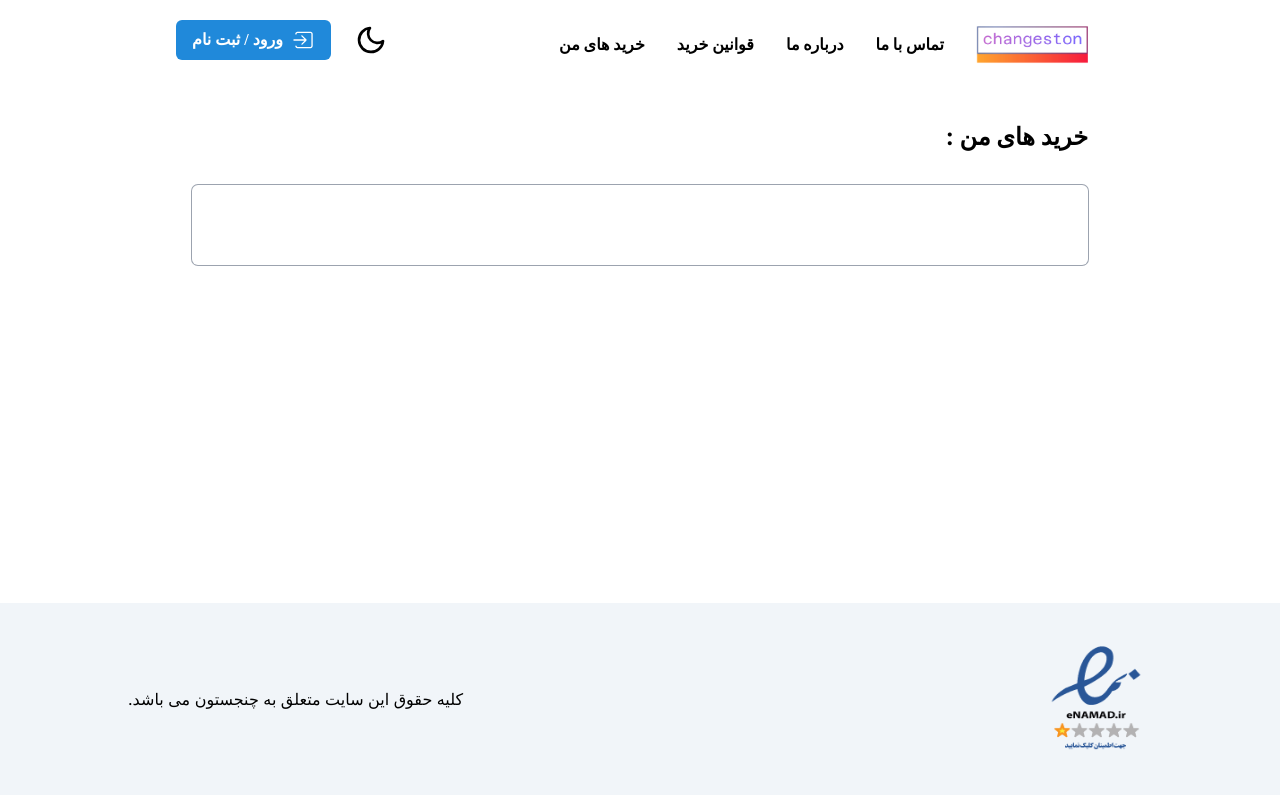
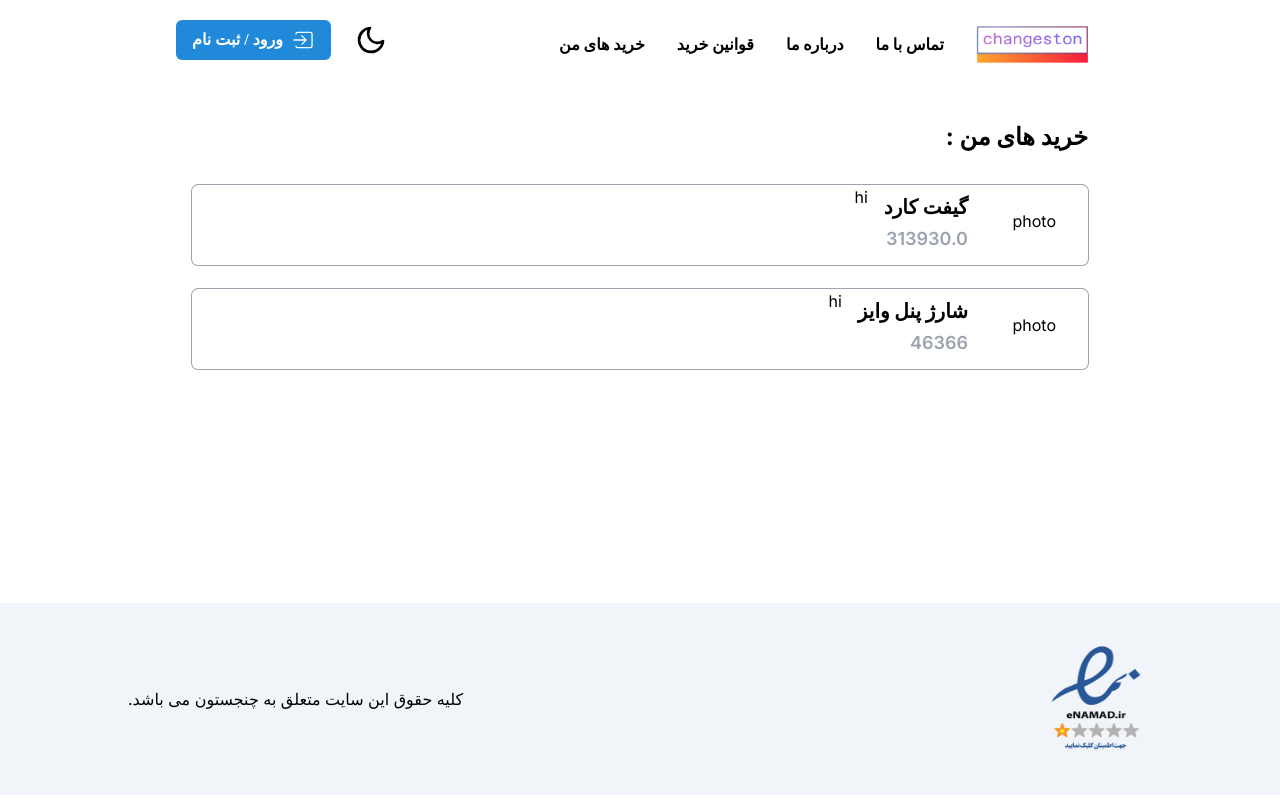
Before and after one commit to mtighorbani/Changeston, a Next.js app: page /mypurchase in a window 1280 px wide. Built offline with nearby package versions, Linux system fonts and the light colour scheme.

Commit message:
MyPurchasePage

```diff
--- a/app/mypurchase/page.tsx
+++ b/app/mypurchase/page.tsx
@@ -1,18 +1,70 @@
-import axios from 'axios'
-import React from 'react'
+import axios from "axios";
+import React from "react";
 
+const userPurchase = {
+  user: {
+    id: 1,
+    full_name: null,
+  },
+  user_products: [
+    {
+      id: 7,
+      purchase: 8,
+      completed: true,
+      description: null,
+      gift_code: "folanofolan", // in age null bood yani hanooz tavasot admin set nashode va be user bayad goft dar hal takmil...
+      app_name: "googleplay",
+      group_FaName: "گیفت کارد",
+      payment_method: "zibal",
+      date_time: "1402-12-21 21:32:23",
+      value: "313930.0",
+      tax: "1569.65",
+      product_value: 5,
+      product_currncytype: "usd",
+    },
+    {
+      id: 8,
+      purchase: 17,
+      completed: true, // age sefaresh tavasot admin kamel shode bud in true mishe vagarna false
+      description: "sefaresh shom ba movafaghiat takmil shod azizam.",
+      group_FaName: "شارژ پنل وایز",
+      payment_method: "novino",
+      date_time: "1402-12-21 22:28:23",
+      value: "46366",
+      tax: "1333.0",
+      product_value: 10,
+      product_currncytype: "euro",
+    },
+  ],
+  success: true,
+};
 
 const myPurches = () => {
   return (
-    <div dir="rtl" className='  mx-48 min-h-[450px] m-8 block'>
-        <h1 className=' text-2xl font-bold  mb-8'>خرید های من :</h1>
-        <div>
-          <div className=' rounded-md ring-1 ring-gray-400 h-20' >
+    <div dir="rtl" className="  mx-48 min-h-[450px] m-8 ">
+      <h1 className=" text-2xl font-bold  mb-8">خرید های من :</h1>
+      <div>
+        {userPurchase.user_products.map((x) => (
+          <>
+            <div className=" rounded-md ring-1  ring-gray-400    h-20 my-6">
+              <div className=" flex w-full gap-4">
+                <div className="  py-6 flex justify-start w-10  mr-8 ">
+                  photo
+                </div>
+                <div className=" block mr-8 mt-2">
+                  <p className=" text-xl pb-1 font-bold">{x.group_FaName}</p>
+                  <p className=" text-lg font-semibold text-gray-400">
+                    {x.value}
+                  </p>
+                </div>
+                <div className=""> hi</div>
+              </div>
+            </div>
+          </>
+        ))}
+      </div>
+    </div>
+  );
+};
 
-          </div>
-        </div>
-    </div>
-  )
-}
-
-export default myPurches
+export default myPurches;
```
